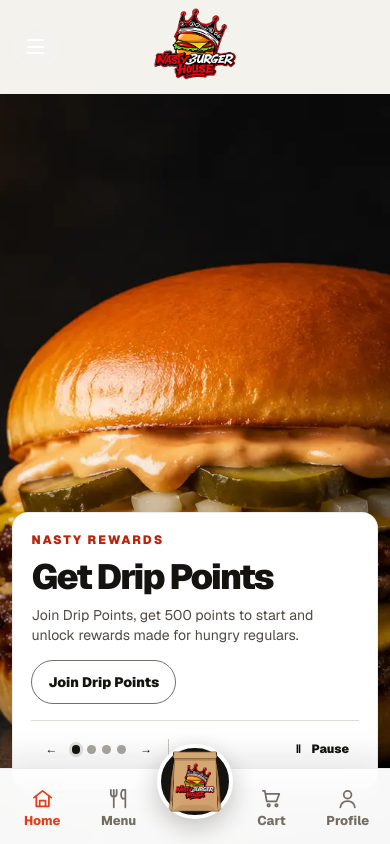
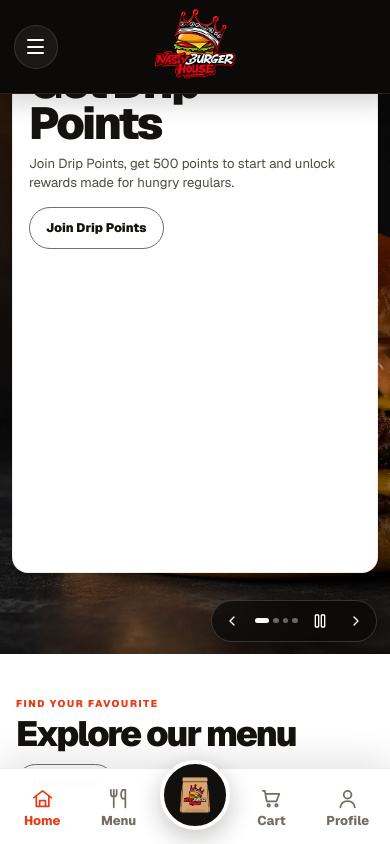
Before and after one commit to furbagurung/nasty-burger-house, a Next.js app: page / in a window 390 px wide. Shown: the top 844 px of the page. Built offline with nearby package versions, Linux system fonts and the light colour scheme.

Commit message:
Wire mobile hero motion and responsive polish

```diff
--- a/app/layout.tsx
+++ b/app/layout.tsx
@@ -4,13 +4,12 @@ import CartDrawerEnhancer from "./components/cart-drawer-enhancer";
 import CookieSettings from "./components/cookie-settings";
 import FooterLegalLinks from "./components/footer-legal-links";
 import HomeTopHeader from "./components/home-top-header";
-import MobileHeroHeader from "./components/mobile-hero-header";
+import MobileHeroMotion from "./components/mobile-hero-motion";
 import ScrollReveal from "./components/scroll-reveal";
 import "./globals.css";
 import "./catalogue-theme.css";
 import "./menu-browse.css";
 import "./mobile-app.css";
-import "./mobile-hero-header.css";
 import "./home-top-header.css";
 import "./nav-marker.css";
 import "./shared-header-pages.css";
@@ -29,6 +28,7 @@ import "./cookie-settings.css";
 import "./help-support.css";
 import "./cart-drawer-mcdonalds.css";
 import "./scroll-reveal.css";
+import "./mobile-ux-polish.css";
 
 const geistSans = Geist({
   variable: "--font-geist-sans",
@@ -55,7 +55,7 @@ export default function RootLayout({ children }: LayoutProps<"/">) {
       <body>
         <HomeTopHeader />
         {children}
-        <MobileHeroHeader />
+        <MobileHeroMotion />
         <ScrollReveal />
         <CartDrawerEnhancer />
         <FooterLegalLinks />
```
